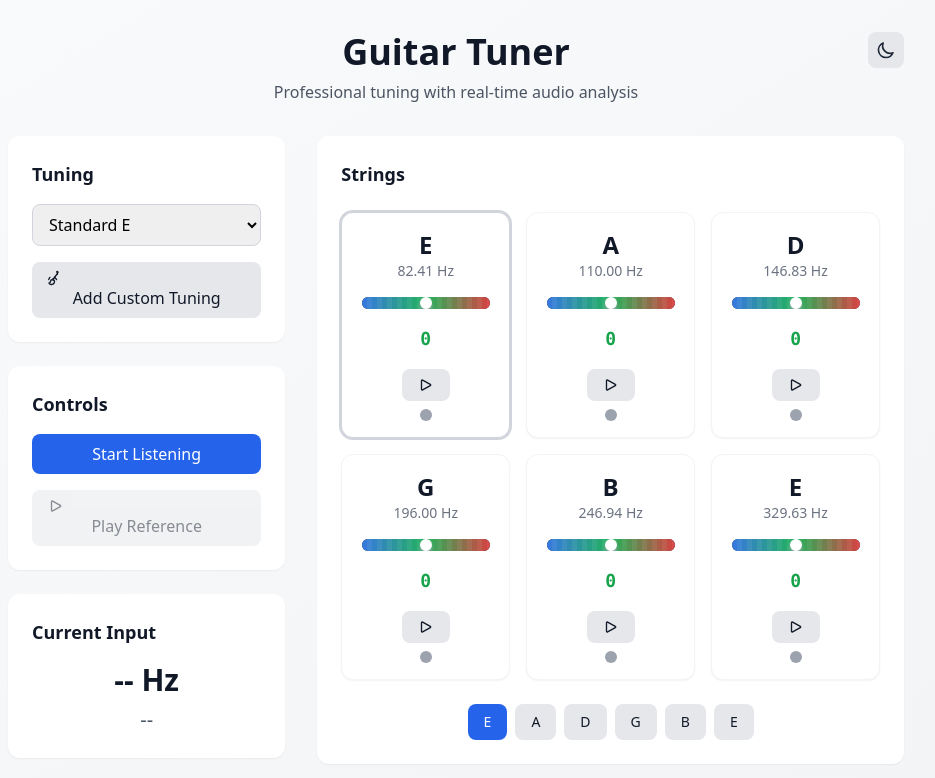
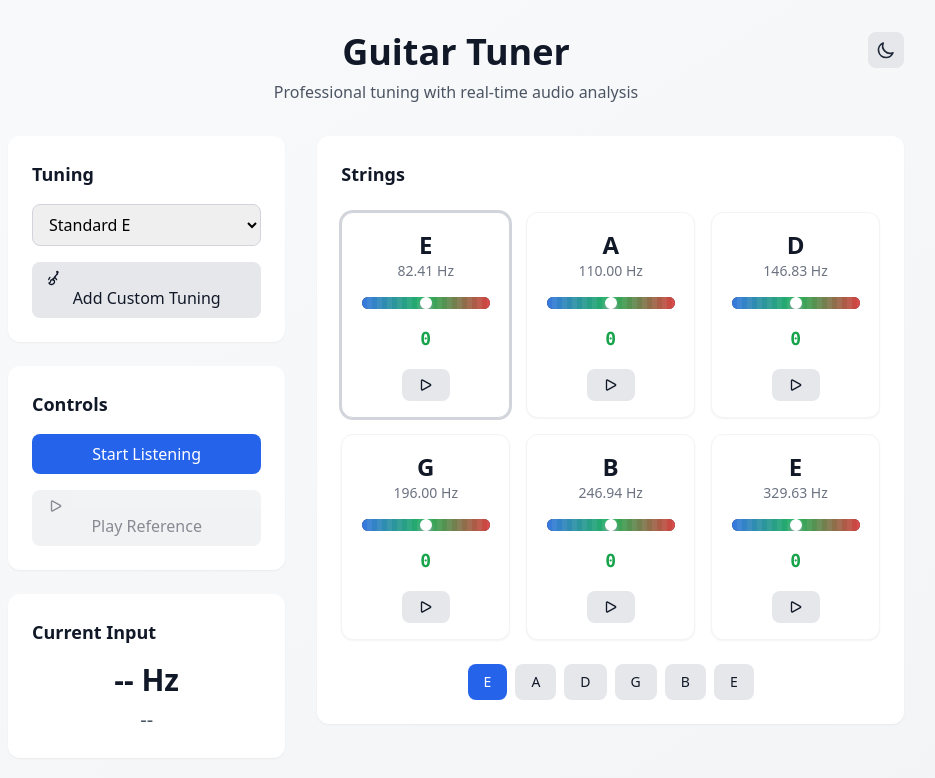
Before and after one commit to mezentsevs/guitar-tuner, a Nuxt app: page / in a window 1280 px wide. Shown: the top 778 px of the page, without its empty margins (184-1119 px from the left). Built offline with nearby package versions, Linux system fonts and the light colour scheme.

Commit message:
refactor: remove status indicator

```diff
--- a/components/StringIndicator.vue
+++ b/components/StringIndicator.vue
@@ -61,11 +61,6 @@
             @click="$emit('play')">
             <PlayIcon class="w-4 h-4" />
         </Button>
-
-        <!-- Status Indicator -->
-        <div
-            class="mt-2 w-3 h-3 rounded-full transition-colors duration-300"
-            :class="statusColor" />
     </div>
 </template>
 
@@ -107,19 +102,6 @@ const centColor = computed((): string => {
     }
 });
 
-const statusColor = computed((): string => {
-    switch (props.status) {
-        case DetectionStatus.InTune:
-            return 'bg-green-500 shadow-lg shadow-green-500/50';
-        case DetectionStatus.TooLow:
-            return 'bg-blue-500 shadow-lg shadow-blue-500/50';
-        case DetectionStatus.TooHigh:
-            return 'bg-red-500 shadow-lg shadow-red-500/50';
-        default:
-            return 'bg-gray-400 dark:bg-gray-500';
-    }
-});
-
 const indicatorShadow = computed((): string => {
     switch (props.status) {
         case DetectionStatus.InTune:
```
